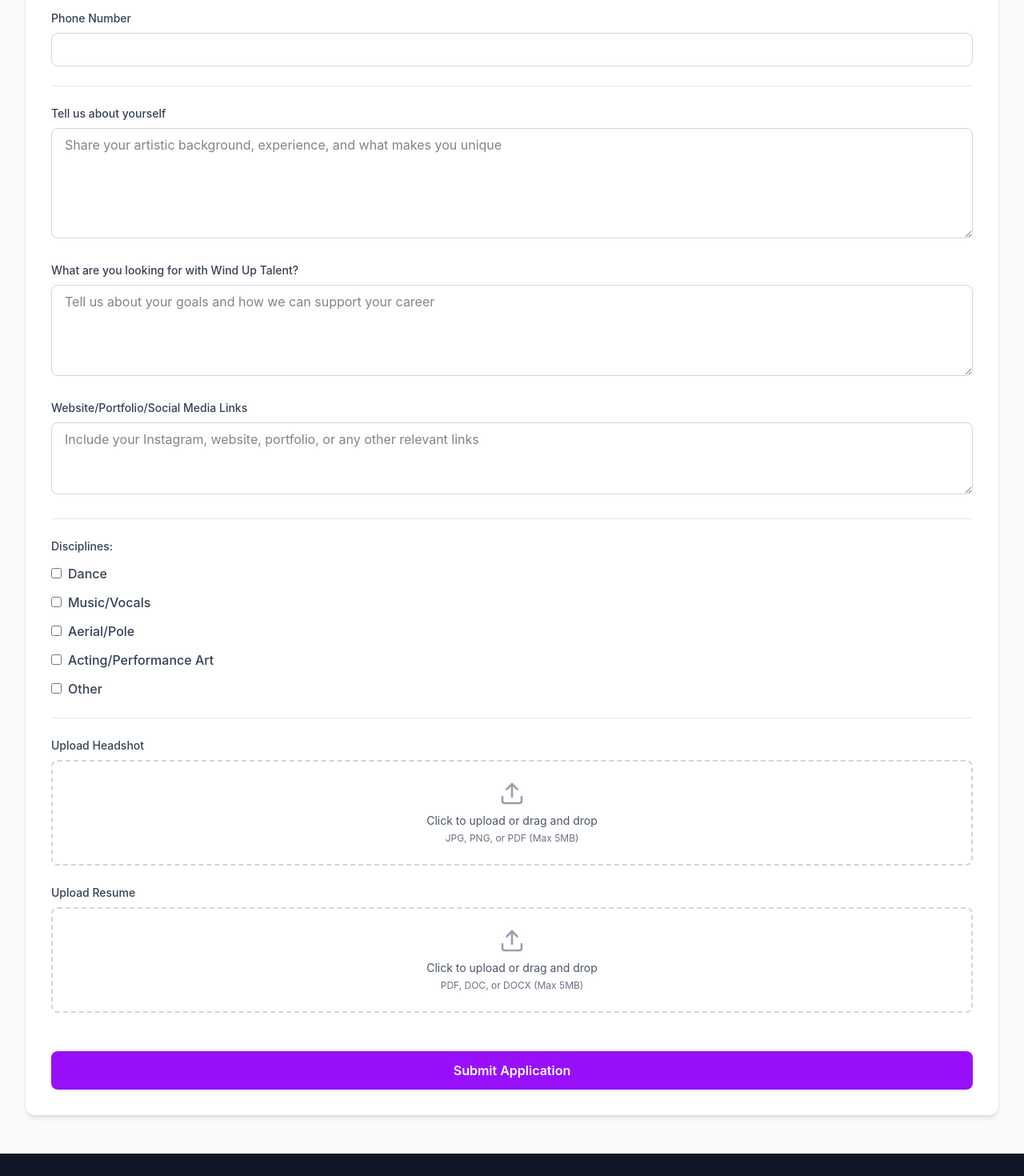
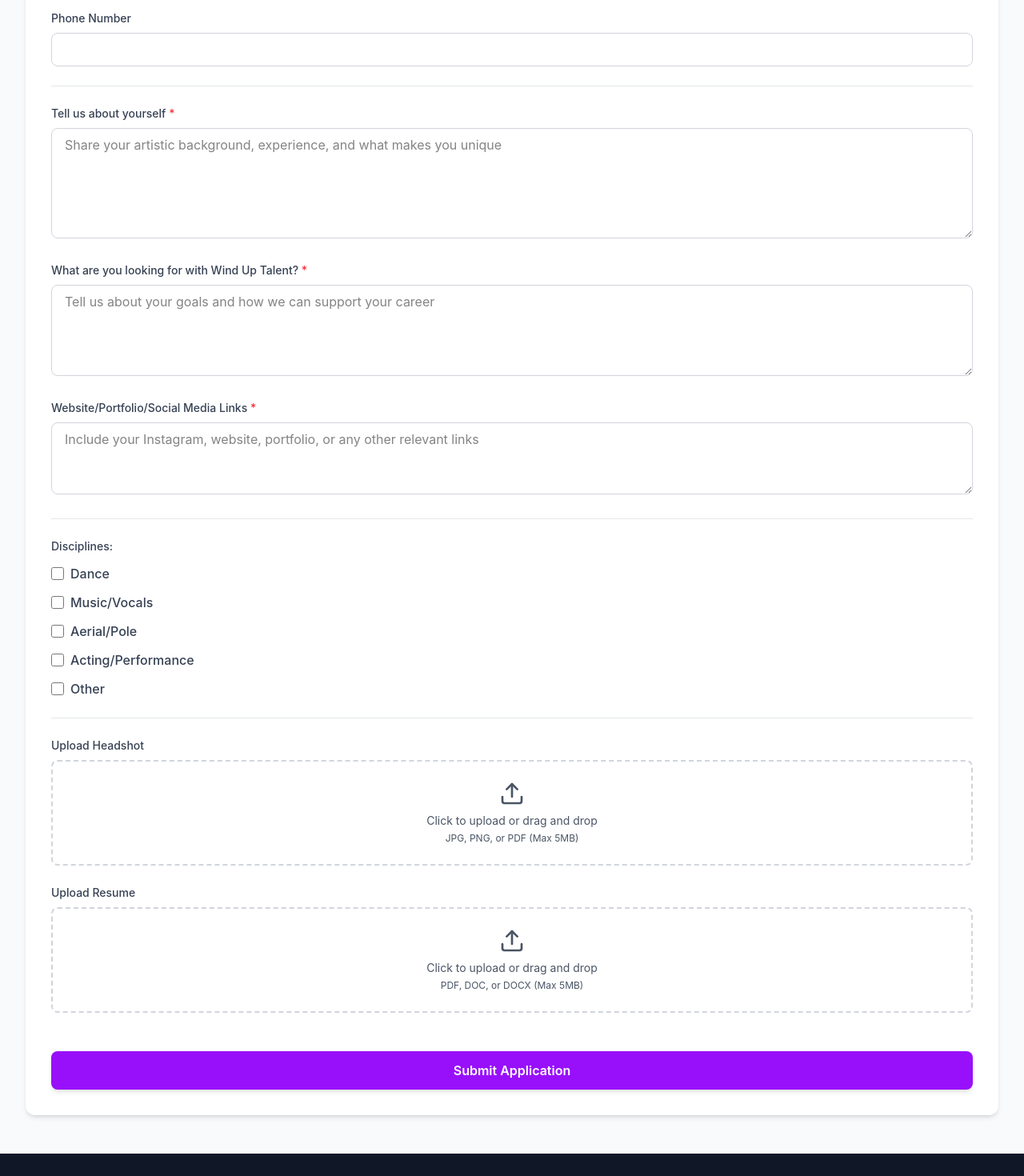
Before and after one commit to stinkyBootsLLC/windup2, a React (Vite) app: page /talent in a window 1280 px wide. Shown: the part 1620-3090 px from the top of the page at 80% size. Built offline with nearby package versions, Linux system fonts and the light colour scheme.

Commit message:
fix: ay11

```diff
--- a/src/app/pages/TalentForm.tsx
+++ b/src/app/pages/TalentForm.tsx
@@ -39,204 +39,206 @@ export default function TalentForm() {
           Tell us about yourself and your artistic journey. We're excited to learn more about you!
         </p>
       </div>
-
       <form onSubmit={handleSubmit} className="space-y-6">
         {/* Personal Information */}
         <div className="grid grid-cols-1 md:grid-cols-2 gap-6">
           <div>
-            <label className="block text-sm font-medium text-gray-700 mb-2">
-              First name
+            <label htmlFor="talent_first_name" className="block text-sm font-medium text-gray-700 mb-2">
+              First name <span className="text-red-500">*</span>
             </label>
             <input
+              id="talent_first_name"
+              name="first_name"
               type="text"
               required
-              className="w-full px-4 py-2 border border-gray-300 rounded-lg focus:ring-2 focus:ring-purple-600 focus:border-transparent"
+              aria-required="true"
+              className="w-full px-4 py-2 border border-gray-300 rounded-lg focus:ring-2 focus:ring-purple-600 focus:border-transparent outline-none"
             />
           </div>
           <div>
-            <label className="block text-sm font-medium text-gray-700 mb-2">
-              Last name
+            <label htmlFor="talent_last_name" className="block text-sm font-medium text-gray-700 mb-2">
+              Last name <span className="text-red-500">*</span>
             </label>
             <input
+              id="talent_last_name"
+              name="last_name"
               type="text"
               required
-              className="w-full px-4 py-2 border border-gray-300 rounded-lg focus:ring-2 focus:ring-purple-600 focus:border-transparent"
+              aria-required="true"
+              className="w-full px-4 py-2 border border-gray-300 rounded-lg focus:ring-2 focus:ring-purple-600 focus:border-transparent outline-none"
             />
           </div>
         </div>
 
         <div>
-          <label className="block text-sm font-medium text-gray-700 mb-2">
+          <label htmlFor="stage_name" className="block text-sm font-medium text-gray-700 mb-2">
             Artist/Stage Name (if applicable)
           </label>
           <input
+            id="stage_name"
+            name="stage_name"
             type="text"
-            className="w-full px-4 py-2 border border-gray-300 rounded-lg focus:ring-2 focus:ring-purple-600 focus:border-transparent"
+            className="w-full px-4 py-2 border border-gray-300 rounded-lg focus:ring-2 focus:ring-purple-600 focus:border-transparent outline-none"
           />
         </div>
 
         <div>
-          <label className="block text-sm font-medium text-gray-700 mb-2">
-            Email
+          <label htmlFor="talent_email" className="block text-sm font-medium text-gray-700 mb-2">
+            Email <span className="text-red-500">*</span>
           </label>
           <input
+            id="talent_email"
+            name="email"
             type="email"
             required
-            className="w-full px-4 py-2 border border-gray-300 rounded-lg focus:ring-2 focus:ring-purple-600 focus:border-transparent"
+            aria-required="true"
+            className="w-full px-4 py-2 border border-gray-300 rounded-lg focus:ring-2 focus:ring-purple-600 focus:border-transparent outline-none"
           />
         </div>
 
         <div className="grid grid-cols-1 md:grid-cols-2 gap-6">
           <div>
-            <label className="block text-sm font-medium text-gray-700 mb-2">
+            <label htmlFor="talent_city" className="block text-sm font-medium text-gray-700 mb-2">
               City
             </label>
             <input
+              id="talent_city"
+              name="city"
               type="text"
-              required
-              className="w-full px-4 py-2 border border-gray-300 rounded-lg focus:ring-2 focus:ring-purple-600 focus:border-transparent"
+              className="w-full px-4 py-2 border border-gray-300 rounded-lg focus:ring-2 focus:ring-purple-600 focus:border-transparent outline-none"
             />
           </div>
           <div>
-            <label className="block text-sm font-medium text-gray-700 mb-2">
+            <label htmlFor="talent_state" className="block text-sm font-medium text-gray-700 mb-2">
               State
             </label>
             <input
+              id="talent_state"
+              name="state"
               type="text"
-              required
-              className="w-full px-4 py-2 border border-gray-300 rounded-lg focus:ring-2 focus:ring-purple-600 focus:border-transparent"
+              className="w-full px-4 py-2 border border-gray-300 rounded-lg focus:ring-2 focus:ring-purple-600 focus:border-transparent outline-none"
             />
           </div>
         </div>
 
         <div>
-          <label className="block text-sm font-medium text-gray-700 mb-2">
+          <label htmlFor="talent_phone" className="block text-sm font-medium text-gray-700 mb-2">
             Phone Number
           </label>
           <input
+            id="talent_phone"
+            name="phone"
             type="tel"
-            required
-            className="w-full px-4 py-2 border border-gray-300 rounded-lg focus:ring-2 focus:ring-purple-600 focus:border-transparent"
+            className="w-full px-4 py-2 border border-gray-300 rounded-lg focus:ring-2 focus:ring-purple-600 focus:border-transparent outline-none"
           />
         </div>
 
         {/* About Yourself */}
         <div className="pt-6 border-t border-gray-200">
           <div className="mb-6">
-            <label className="block text-sm font-medium text-gray-700 mb-2">
-              Tell us about yourself
+            <label htmlFor="about_self" className="block text-sm font-medium text-gray-700 mb-2">
+              Tell us about yourself <span className="text-red-500">*</span>
             </label>
             <textarea
+              id="about_self"
+              name="about_self"
               required
+              aria-required="true"
               rows={5}
               placeholder="Share your artistic background, experience, and what makes you unique"
-              className="w-full px-4 py-2 border border-gray-300 rounded-lg focus:ring-2 focus:ring-purple-600 focus:border-transparent"
+              className="w-full px-4 py-2 border border-gray-300 rounded-lg focus:ring-2 focus:ring-purple-600 focus:border-transparent outline-none"
             ></textarea>
           </div>
 
           <div className="mb-6">
-            <label className="block text-sm font-medium text-gray-700 mb-2">
-              What are you looking for with Wind Up Talent?
+            <label htmlFor="goals" className="block text-sm font-medium text-gray-700 mb-2">
+              What are you looking for with Wind Up Talent? <span className="text-red-500">*</span>
             </label>
             <textarea
+              id="goals"
+              name="goals"
               required
+              aria-required="true"
               rows={4}
               placeholder="Tell us about your goals and how we can support your career"
-              className="w-full px-4 py-2 border border-gray-300 rounded-lg focus:ring-2 focus:ring-purple-600 focus:border-transparent"
+              className="w-full px-4 py-2 border border-gray-300 rounded-lg focus:ring-2 focus:ring-purple-600 focus:border-transparent outline-none"
             ></textarea>
           </div>
 
           <div className="mb-6">
-            <label className="block text-sm font-medium text-gray-700 mb-2">
-              Website/Portfolio/Social Media Links
+            <label htmlFor="portfolio_links" className="block text-sm font-medium text-gray-700 mb-2">
+              Website/Portfolio/Social Media Links <span className="text-red-500">*</span>
             </label>
             <textarea
+              id="portfolio_links"
+              name="portfolio_links"
+              required
+              aria-required="true"
               rows={3}
               placeholder="Include your Instagram, website, portfolio, or any other relevant links"
-              className="w-full px-4 py-2 border border-gray-300 rounded-lg focus:ring-2 focus:ring-purple-600 focus:border-transparent"
+              className="w-full px-4 py-2 border border-gray-300 rounded-lg focus:ring-2 focus:ring-purple-600 focus:border-transparent outline-none"
             ></textarea>
           </div>
         </div>
 
         {/* Disciplines */}
         <div className="pt-6 border-t border-gray-200">
-          <label className="block text-sm font-medium text-gray-700 mb-3">
+          <span className="block text-sm font-medium text-gray-700 mb-3" id="disciplines-label">
             Disciplines:
-          </label>
-          <div className="space-y-3">
-            <label className="flex items-center">
-              <input
-                type="checkbox"
-                name="disciplines"
-                value="dance"
-                className="mr-2"
-              />
-              <span className="text-gray-700">Dance</span>
-            </label>
-            <label className="flex items-center">
-              <input
-                type="checkbox"
-                name="disciplines"
-                value="music-vocals"
-                className="mr-2"
-              />
-              <span className="text-gray-700">Music/Vocals</span>
-            </label>
-            <label className="flex items-center">
-              <input
-                type="checkbox"
-                name="disciplines"
-                value="aerial-pole"
-                className="mr-2"
-              />
-              <span className="text-gray-700">Aerial/Pole</span>
-            </label>
-            <label className="flex items-center">
-              <input
-                type="checkbox"
-                name="disciplines"
-                value="acting-performance"
-                className="mr-2"
-              />
-              <span className="text-gray-700">Acting/Performance Art</span>
-            </label>
-            <label className="flex items-center">
-              <input
-                type="checkbox"
-                name="disciplines"
-                value="other"
-                className="mr-2"
-              />
-              <span className="text-gray-700">Other</span>
-            </label>
+          </span>
+          <div className="space-y-3" role="group" aria-labelledby="disciplines-label">
+            {['dance', 'music-vocals', 'aerial-pole', 'acting-performance', 'other'].map((val) => (
+              <label key={val} className="flex items-center cursor-pointer">
+                <input
+                  id={`discipline-${val}`}
+                  type="checkbox"
+                  name="disciplines"
+                  value={val}
+                  className="h-4 w-4 text-purple-600 border-gray-300 rounded focus:ring-purple-500"
+                />
+                <span className="ml-2 text-gray-700">
+                  {val.replace('-', '/').replace(/\b\w/g, l => l.toUpperCase())}
+                </span>
+              </label>
+            ))}
           </div>
         </div>
 
         {/* File Uploads */}
         <div className="pt-6 border-t border-gray-200">
           <div className="mb-6">
-            <label className="block text-sm font-medium text-gray-700 mb-2">
+            <label htmlFor="headshot_upload" className="block text-sm font-medium text-gray-700 mb-2">
               Upload Headshot
             </label>
-            <div className="border-2 border-dashed border-gray-300 rounded-lg p-6 text-center hover:border-purple-400 transition-colors cursor-pointer">
-              <Upload className="w-8 h-8 text-gray-400 mx-auto mb-2" />
-              <p className="text-sm text-gray-600">
-                Click to upload or drag and drop
-              </p>
-              <p className="text-xs text-gray-500 mt-1">JPG, PNG, or PDF (Max 5MB)</p>
+            <div className="relative border-2 border-dashed border-gray-300 rounded-lg p-6 text-center hover:border-purple-400 transition-colors">
+              <input
+                type="file"
+                id="headshot_upload"
+                name="headshot"
+                accept=".jpg,.jpeg,.png,.pdf"
+                className="absolute inset-0 w-full h-full opacity-0 cursor-pointer"
+              />
+              <Upload className="w-8 h-8 text-gray-600 mx-auto mb-2" />
+              <p className="text-sm text-gray-600">Click to upload or drag and drop</p>
+              <p className="text-xs text-gray-600 mt-1">JPG, PNG, or PDF (Max 5MB)</p>
             </div>
           </div>
 
           <div>
-            <label className="block text-sm font-medium text-gray-700 mb-2">
+            <label htmlFor="resume_upload" className="block text-sm font-medium text-gray-700 mb-2">
               Upload Resume
             </label>
-            <div className="border-2 border-dashed border-gray-300 rounded-lg p-6 text-center hover:border-purple-400 transition-colors cursor-pointer">
-              <Upload className="w-8 h-8 text-gray-400 mx-auto mb-2" />
-              <p className="text-sm text-gray-600">
-                Click to upload or drag and drop
-              </p>
-              <p className="text-xs text-gray-500 mt-1">PDF, DOC, or DOCX (Max 5MB)</p>
+            <div className="relative border-2 border-dashed border-gray-300 rounded-lg p-6 text-center hover:border-purple-400 transition-colors">
+              <input
+                type="file"
+                id="resume_upload"
+                name="resume"
+                accept=".pdf,.doc,.docx"
+                className="absolute inset-0 w-full h-full opacity-0 cursor-pointer"
+              />
+              <Upload className="w-8 h-8 text-gray-600 mx-auto mb-2" />
+              <p className="text-sm text-gray-600">Click to upload or drag and drop</p>
+              <p className="text-xs text-gray-600 mt-1">PDF, DOC, or DOCX (Max 5MB)</p>
             </div>
           </div>
         </div>
@@ -245,12 +247,13 @@ export default function TalentForm() {
         <div className="pt-6">
           <button
             type="submit"
-            className="w-full bg-purple-600 text-white py-3 rounded-lg hover:bg-purple-700 transition-colors font-semibold"
+            className="w-full bg-purple-600 text-white py-3 rounded-lg hover:bg-purple-700 transition-all font-semibold shadow-md focus:ring-4 focus:ring-purple-300 outline-none"
           >
             Submit Application
           </button>
         </div>
       </form>
+
     </div>
   );
 }
```
